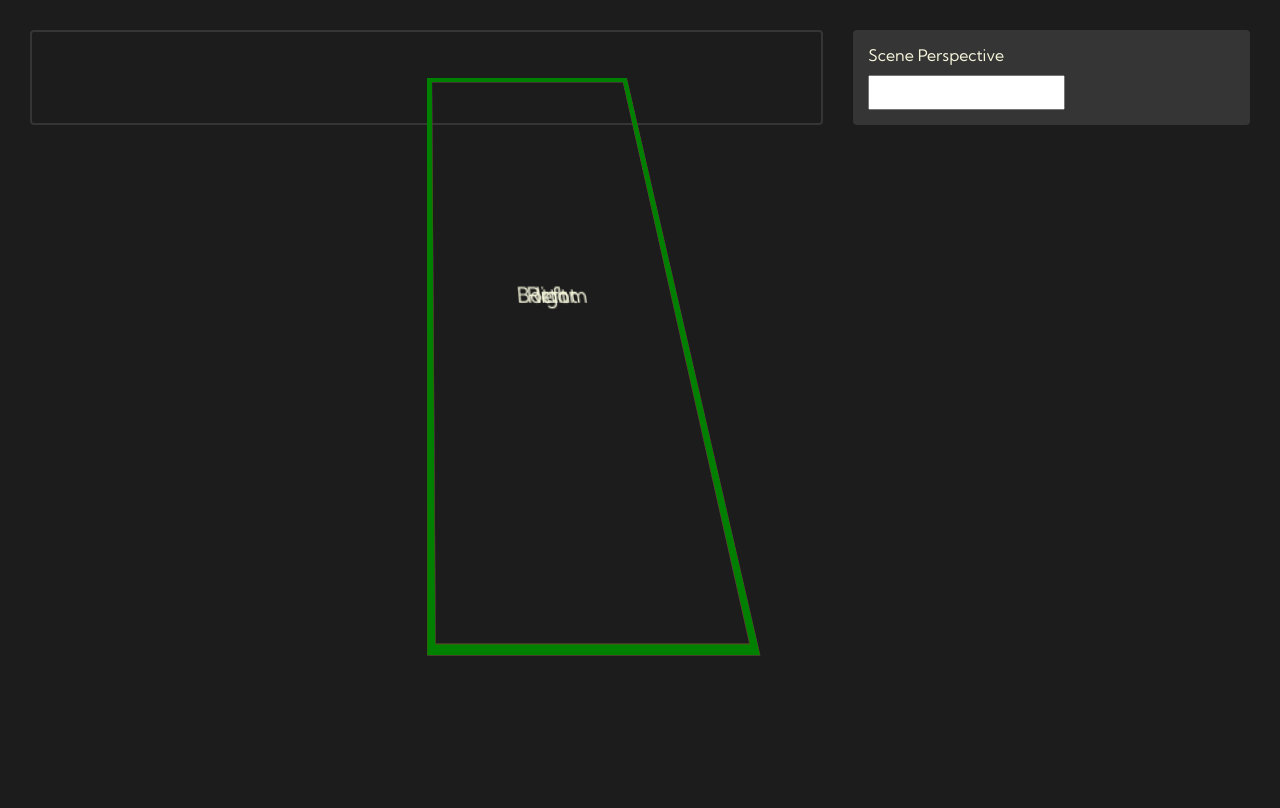
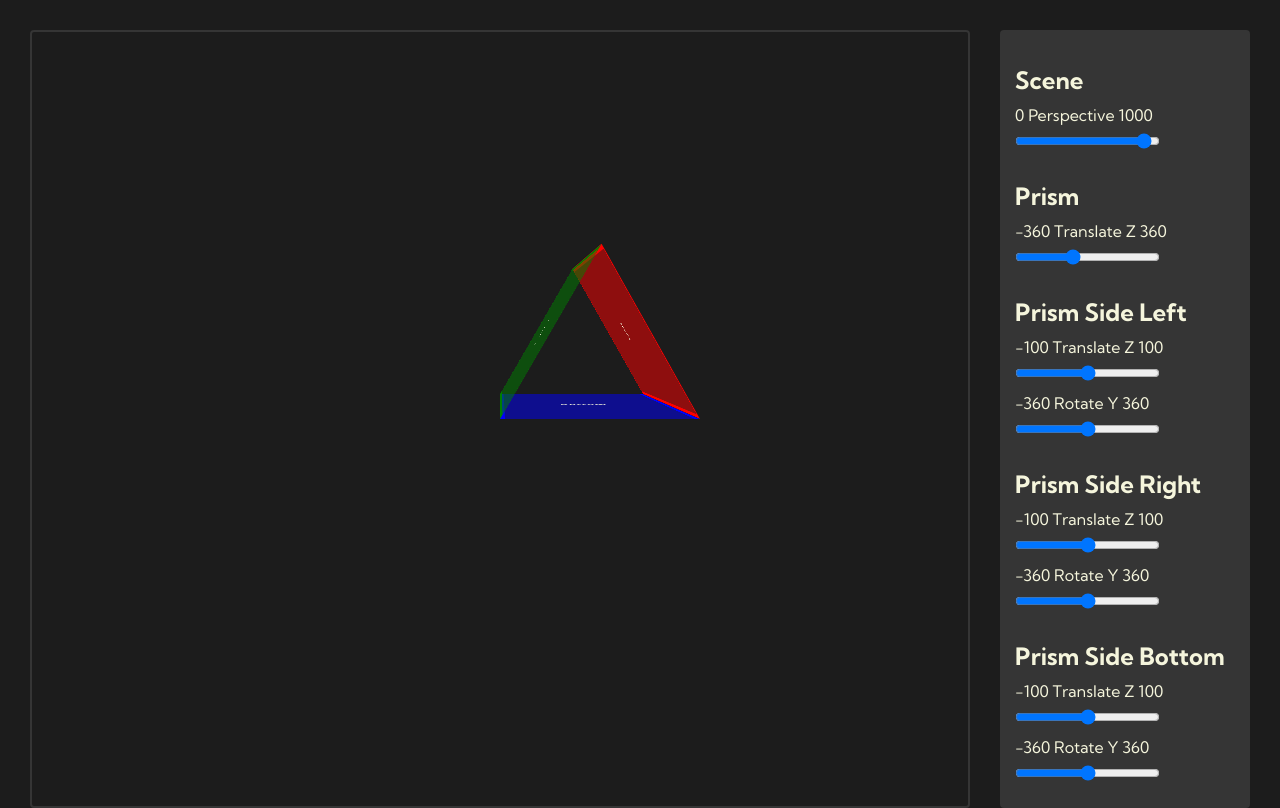
Before and after one commit to krstivoja/creative-coding, a plain HTML site: page perspective/index.html in a window 1280 px wide. Drawn offline with Linux system fonts and the light colour scheme.

Commit message:
3D prism...

```diff
--- a/perspective/index.html
+++ b/perspective/index.html
@@ -24,9 +24,36 @@
         </div>
 
         <div id="settings">
-            <label for="perspective">Scene Perspective</label>
-            <input id="perspective" />
+            <!-- <label for="perspective">Scene Perspective</label>
+            <input id="perspective" /> -->
+            <h2>Scene</h2>
+            <label for="perspective"><span>0</span> Perspective <span>1000</span></label>
+            <input type="range" id="perspective" min="0" max="1000" value="1000" />
 
+            <h2>Prism</h2>
+            <label for="prism__rotateX"><span>-360</span> Translate Z <span>360</span></label>
+            <input type="range" id="prism__rotateX" min="-360" max="360" value="-95"/>
+
+            <h2>Prism Side Left</h2>
+            <label for="lf__translateZ"><span>-100</span> Translate Z <span>100</span></label>
+            <input type="range" id="lf__translateZ" min="-100" max="100" value="0"/>
+
+            <label for="lf__rotateY"><span>-360</span> Rotate Y <span>360</span></label>
+            <input type="range" id="lf__rotateY" min="-360" max="360" value="0"/>
+
+            <h2>Prism Side Right</h2>
+            <label for="rt__translateZ"><span>-100</span> Translate Z <span>100</span></label>
+            <input type="range" id="rt__translateZ" min="-100" max="100" value="0"/>
+
+            <label for="rt__rotateY"><span>-360</span> Rotate Y <span>360</span></label>
+            <input type="range" id="rt__rotateY" min="-360" max="360" value="0"/>
+
+            <h2>Prism Side Bottom</h2>
+            <label for="bt__translateZ"><span>-100</span> Translate Z <span>100</span></label>
+            <input type="range" id="bt__translateZ" min="-100" max="100" value="0"/>
+
+            <label for="bt__rotateY"><span>-360</span> Rotate Y <span>360</span></label>
+            <input type="range" id="bt__rotateY" min="-360" max="360" value="0"/>
 
         </div>
     </div>
--- a/perspective/script.js
+++ b/perspective/script.js
@@ -1,6 +1,75 @@
-// Scene
 
-const perspective = document.querySelector('#scene');
-perspective.addEventListener('input', e => {
-    document.documentElement.style.setProperty('--perspective', perspective.value)
-})
+//We'll use this to change the CSS Variable values from JS
+const style = document.documentElement.style;
+
+/* control elements */
+var ranges = {
+    perspective: document.getElementById('perspective'),
+
+    prism__rotateX: document.getElementById('prism__rotateX'),
+
+    lf__translateZ: document.getElementById('lf__translateZ'),
+    lf__rotateY: document.getElementById('lf__rotateY'),
+
+    rt__translateZ: document.getElementById('rt__translateZ'),
+    rt__rotateY: document.getElementById('rt__rotateY'),
+
+    bt__translateZ: document.getElementById('bt__translateZ'),
+    bt__rotateY: document.getElementById('bt__rotateY'),
+
+    scale: document.getElementById('scale'),
+    deg: document.getElementById('deg')
+};
+
+//Change the CSS Variable value here
+function valueChange(id, value) {
+    style.setProperty('--' + id, value);
+}
+
+// prism__rotateX
+ranges.prism__rotateX.addEventListener('input', function(e) {
+    valueChange(e.currentTarget.id, e.currentTarget.value + 'deg');
+});
+
+// Perspective
+ranges.perspective.addEventListener('input', function(e) {
+    valueChange(e.currentTarget.id, e.currentTarget.value + 'px');
+});
+
+// Left Side
+ranges.lf__translateZ.addEventListener('input', function(e) {
+    valueChange(e.currentTarget.id, e.currentTarget.value + 'px');
+});
+
+ranges.lf__rotateY.addEventListener('input', function(e) {
+    valueChange(e.currentTarget.id, e.currentTarget.value + 'deg');
+});
+
+// Right Side
+ranges.rt__translateZ.addEventListener('input', function(e) {
+    valueChange(e.currentTarget.id, e.currentTarget.value + 'px');
+});
+
+ranges.rt__rotateY.addEventListener('input', function(e) {
+    valueChange(e.currentTarget.id, e.currentTarget.value + 'deg');
+});
+
+
+// Bottom Side
+ranges.bt__translateZ.addEventListener('input', function(e) {
+    valueChange(e.currentTarget.id, e.currentTarget.value + 'px');
+});
+
+ranges.bt__rotateY.addEventListener('input', function(e) {
+    valueChange(e.currentTarget.id, e.currentTarget.value + 'deg');
+});
+
+
+
+
+// // Scene
+
+// const perspective = document.querySelector('#scene');
+// perspective.addEventListener('input', e => {
+//     document.documentElement.style.setProperty('--perspective', perspective.value)
+// })
--- a/perspective/style.scss
+++ b/perspective/style.scss
@@ -5,16 +5,18 @@
     --grey: #353535;
 
     // Promenljive
-    --perspective: 0;
+    --perspective: 1000px;
+
+    --prism__rotateX: -95deg;
 
     --bt__rotateY: 0deg;
-    --bt__translateZ: 0deg;
+    --bt__translateZ: 0px;
 
-    --rt__rotateY: 50deg;
-    --rt__translateZ: 50deg;
+    --rt__rotateY: 60deg;
+    --rt__translateZ: 0px;
 
-    --lf__rotateY: -50deg;
-    --lf__translateZ: 50deg;
+    --lf__rotateY: -60deg;
+    --lf__translateZ: 0px;
 }
 
 *{
@@ -31,9 +33,12 @@ body{
 
 .wrap{
     display: grid;
+    align-items: start;
     padding: calc(var(--space) * 2);
     gap: calc(var(--space) * 2);
-    grid-template-columns: 2fr 1fr;
+    grid-template-columns: 1fr 250px;
+    height: 100vh;
+    width: 100%;
 }
 
 #scene{
@@ -41,13 +46,16 @@ body{
     display: flex;
     align-items: center;
     justify-content: center;
+    height: 100%;
+
+    overflow: hidden;
 
     border: 2px solid var(--grey);
     border-radius: 4px;
     padding: var(--space);
 
-    // perspective: var(--perspective, 0);
-    perspective: 500px;
+    perspective: var(--perspective, 1000px);
+    // perspective: 10;
 
 }
 
@@ -56,9 +64,16 @@ body{
     border-radius: 4px;
     padding: var(--space);
 
+    h2{
+        margin-top: 20px;
+        margin-bottom: 10px;
+    }
+
     label{
         display: block;
-        margin-bottom: 10px;
+        // margin-bottom: 10px;
+        margin-top: 20;
+        display: block;
     }
 
     input{
@@ -72,7 +87,7 @@ body{
 .prism{
     position: relative;
     transform-style: preserve-3d;
-    transform: rotateX(30deg);
+    transform: rotateX(var(--prism__rotateX));
 }
 
 .prism_side{
@@ -87,15 +102,20 @@ body{
 
 .prism_side--left{
     border: 5px solid red;
+    background-color: rgba(255, 0, 0, 0.5);
     transform: rotateY( var(--lf__rotateY) ) translateZ( var(--lf__translateZ) );
+    transform-origin: right;
 }
 
 .prism_side--right{
     border: 5px solid green;
-    transform: rotateY( var(--lf__rotateY) ) translateZ( var(--lf__translateZ) );
+    background-color: rgba(0, 128, 0, 0.5);
+    transform: rotateY( var(--rt__rotateY) ) translateZ( var(--rt__translateZ) );
+    transform-origin: left;
 }
 
 .prism_side--bottom{
     border: 5px solid blue;
-    transform: rotateY( var(--lf__rotateY) ) translateZ( var(--lf__translateZ) );
+    background-color: rgba(0, 0, 255, 0.5);
+    transform: rotateY( var(--bt__rotateY) ) translateZ( var(--bt__translateZ) );
 }
```
Also changed, not shown: perspective/script-min.js (+1 -1 lines), perspective/style.css, 2 other files.
